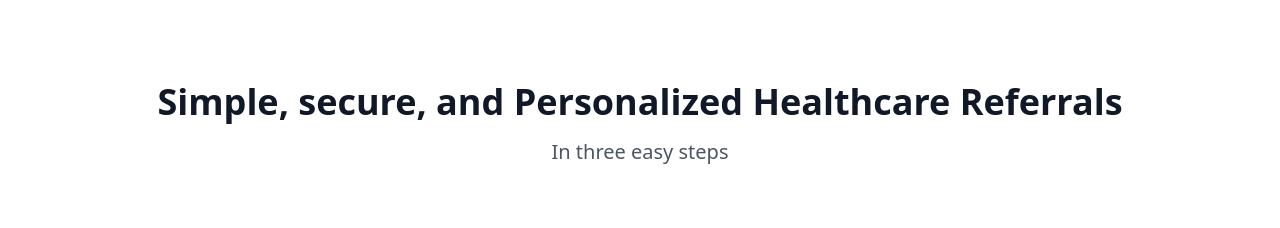
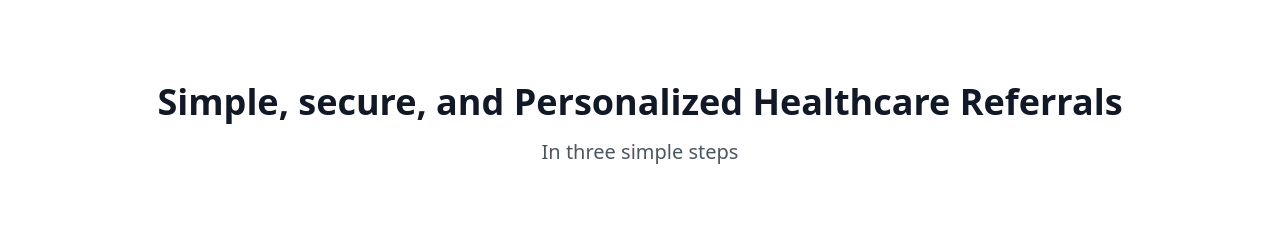
Before and after one commit to alishba2/careFindr-frontend, a React (Vite) app: page / in a window 1280 px wide. Shown: the part 1460-1688 px from the top of the page. Built offline with nearby package versions, Linux system fonts and the light colour scheme.

Commit message:
updated home

```diff
--- a/src/components/pages/home.jsx
+++ b/src/components/pages/home.jsx
@@ -311,7 +311,7 @@ export default function Landing() {
                         <h2 className="text-3xl sm:text-4xl font-bold text-gray-900 mb-4">
                             Simple, secure, and Personalized Healthcare Referrals                        </h2>
                         <p className="text-xl text-gray-600 max-w-3xl mx-auto">
-                            In three easy steps
+                            In three simple steps
                         </p>
                     </div>
                     <div className="grid md:grid-cols-3 gap-8">
```
